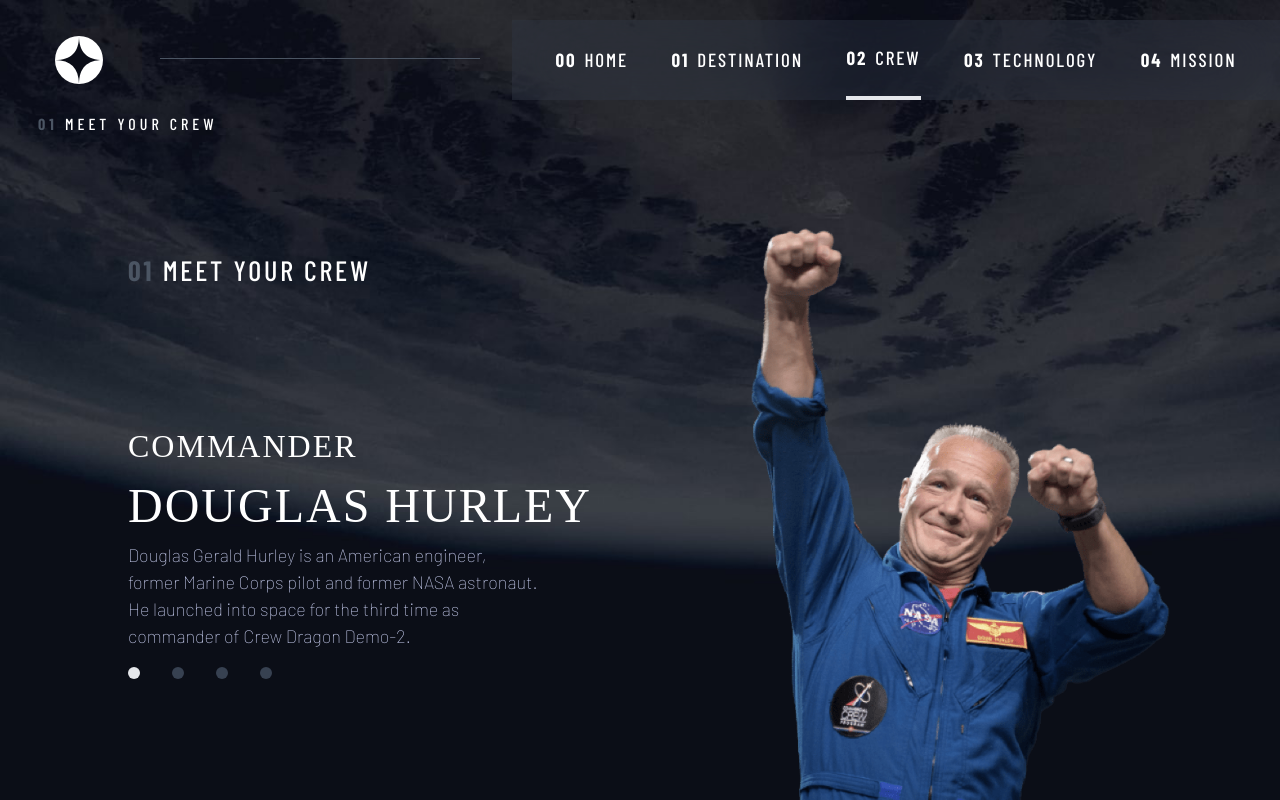
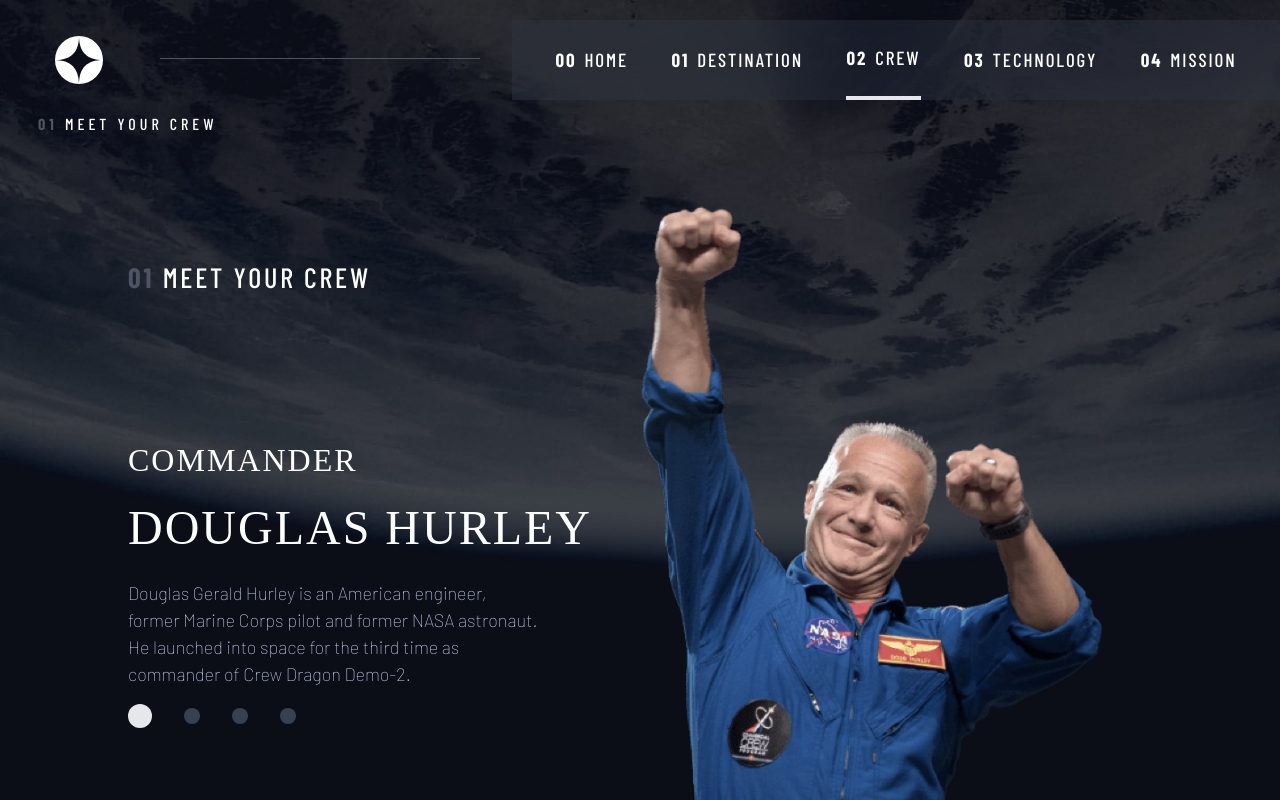
Before and after one commit to jsalac-deloitte/bootcamp-challenge-spacetour, a React (Create React App) app: page /crew in a window 1280 px wide. Built offline with nearby package versions, Linux system fonts and the light colour scheme; a web font is replaced by a local one.

Commit message:
polished ui in crew page

```diff
--- a/src/Pages/crew/Crew.js
+++ b/src/Pages/crew/Crew.js
@@ -20,7 +20,6 @@
 
   const scrollToImage = (index) => {
     setSelectedCrew(index);
-    console.log(index);
     refs[index].current.scrollIntoView({
       behavior: "smooth",
       block: "nearest",
@@ -51,7 +50,7 @@
           <div className="flex overflow-x-hidden mt-10">
             {content.map((item, index) => (
               <div
-                className="border-b border-gray-500 md:hidden flex flex-shrink-0 w-full"
+                className="border-b border-gray-500 md:hidden flex flex-shrink-0 w-full "
                 key={index}
                 ref={refs[index]}
               >
@@ -64,7 +63,7 @@
             ))}
           </div>
         </div>
-        <div className="lg:flex lg:h-full">
+        <div className="md:h-full md:flex md:flex-col md:justify-between lg:flex lg:flex-row lg:h-full  ">
           <div className=" lg:w-1/2">
             <div className="hidden lg:flex  lg:h-2/5 lg:items-center lg:pt-[2px] lg:pl-[20%]">
               <h2 className="font-thin font-barlow-condensed lg:text-[28px] text-white lg:tracking-widest">
@@ -74,19 +73,19 @@
                 MEET YOUR CREW
               </h2>
             </div>
-            <div className="md:flex md:flex-col-reverse mt-2  lg:mt-0  lg:h-3/5 lg:pl-[20%]">
+            <div className="md:flex md:flex-col-reverse mt-2  lg:mt-0  lg:h-3/5 lg:pl-[20%] ">
               <div className="flex justify-center  h-10  items-center lg:justify-start  lg:h-1/2 lg:items-start ">
                 <ul
                   className="flex justify-evenly w-1/2
-                        md:text-[19px]  md:justify-evenly md:px-0 md:w-1/3  lg:justify-start lg:space-x-8"
+                        md:text-[19px]  md:justify-evenly md:px-0 md:w-1/3  lg:justify-start lg:space-x-8  items-center"
                 >
                   {navs.map((nav, index) => (
                     <li
                       key={nav}
-                      className={` w-3 h-3  rounded-full
+                      className={` w-3 h-3 md:h-4 md:w-4   rounded-full cursor-pointer hover:h-5 hover:w-5
                   ${
                     nav === content[selectedCrew].id
-                      ? "bg-gray-200"
+                      ? "bg-gray-200 h-5 w-5 md:h-6 md:w-6"
                       : "bg-gray-700"
                   }
                 `}
@@ -95,8 +94,8 @@
                   ))}
                 </ul>
               </div>
-              <div className=" h-1/3 md:h-full flex flex-col justify-between">
-                <div className="mt-[20px]">
+              <div className=" h-1/3 md:h-full flex flex-col justify-between pb-4 space-y-4">
+                <div className="pt-[20px] space-y-2">
                   <h1 className="text-white  text-center text-[14px] font-bellefair tracking-[2px] md:text-[24px] lg:text-left lg:text-[32px]">
                     {content[selectedCrew].position.toUpperCase()}
                   </h1>
@@ -112,17 +111,17 @@
               </div>
             </div>
           </div>
-          <div className="hidden md:w-full md:flex overflow-x-hidden   lg:w-1/2 lg:items-end ">
+          <div className="hidden md:w-full md:flex overflow-hidden lg:h-full   lg:w-1/2 lg:items-end  ">
             {content.map((item, index) => (
               <div
-                className="w-full flex-shrink-0 "
+                className="flex w-full lg:h-[90%]  flex-shrink-0 overflow-hidden  "
                 key={index}
                 ref={refsTablet[index]}
               >
                 <img
                   src={content[index].photo}
                   alt={content[index].about}
-                  className="h-[280px] md:h-[572px] md:w-full  object-contain"
+                  className=" h-[280px] md:h-[572px] md:w-full md:object-scale-down lg:w-auto lg:h-auto lg:object-fill  "
                 />
               </div>
             ))}
```
